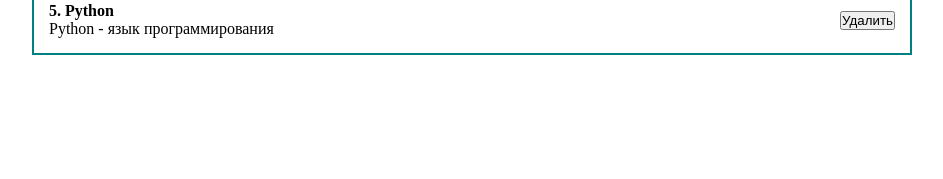
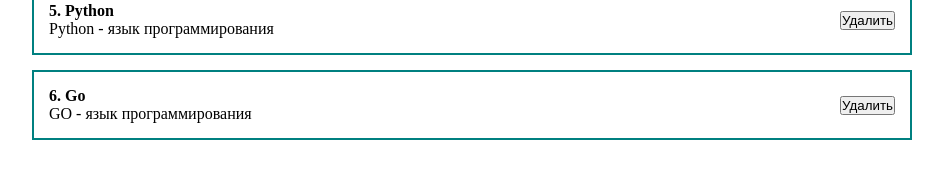
Before and after one commit to DmitriySokolov2023/fundamental-react, a React (Create React App) app: page / in a window 1280 px wide. Shown: the part 499-678 px from the top of the page, without its empty margins (168-1111 px from the left). Built offline with nearby package versions, Linux system fonts and the light colour scheme.

Commit message:
edit-app

```diff
--- a/src/App.js
+++ b/src/App.js
@@ -11,7 +11,8 @@
         {id: 2, title: 'C++', body: 'C++ - язык программирования'},
         {id: 3, title: 'Java', body: 'Java - язык программирования'},
         {id: 4, title: 'C#', body: 'C# - язык программирования'},
-        {id: 5, title: 'Python', body: 'Python - язык программирования'}
+        {id: 5, title: 'Python', body: 'Python - язык программирования'},
+        {id: 6, title: 'Go', body: 'GO - язык программирования'},
     ])
 
     const [title, setTitle] = useState('')
```
